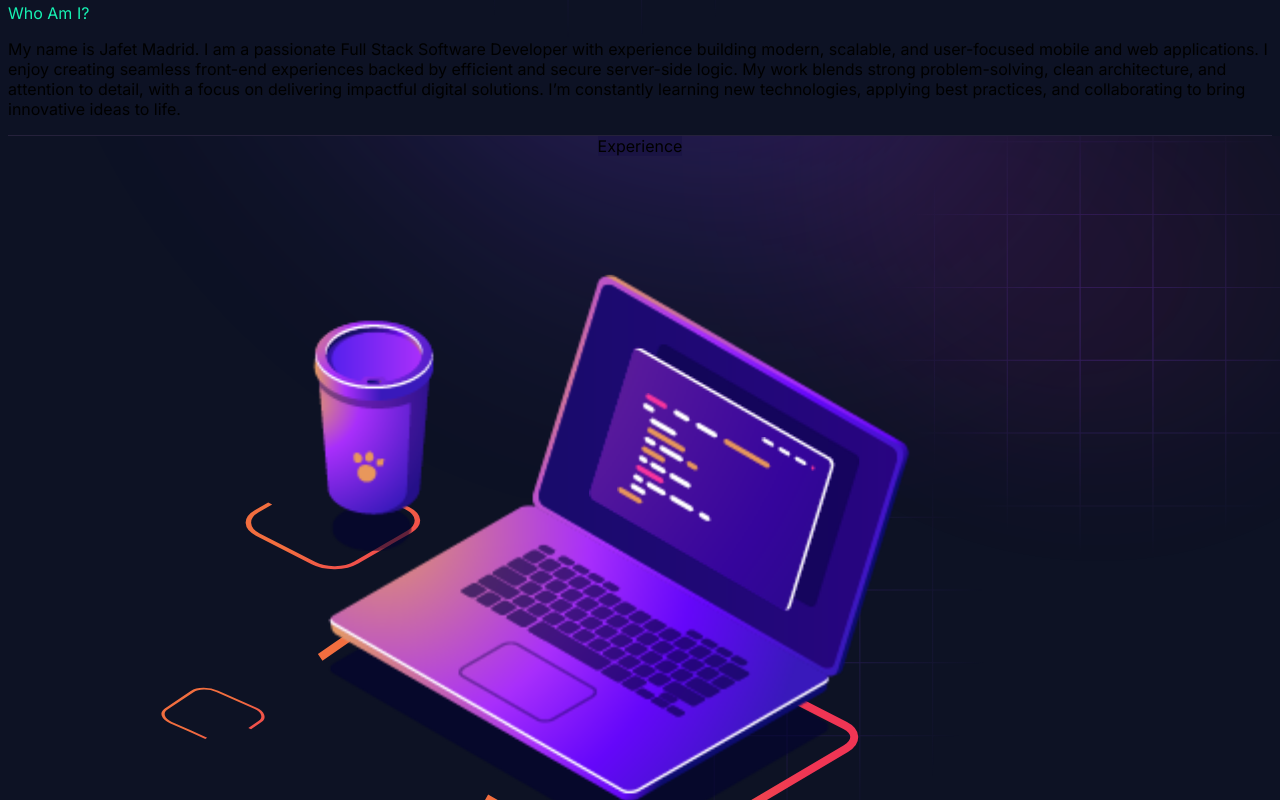
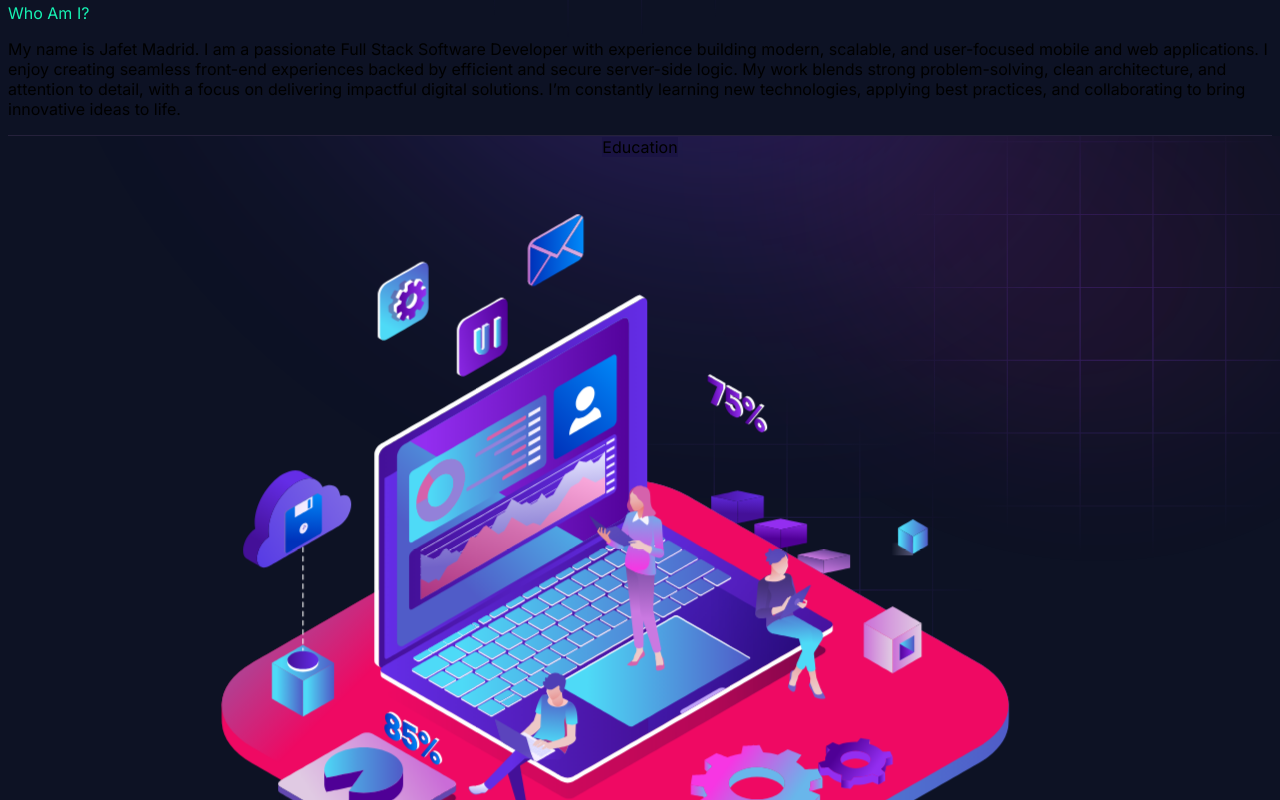
Before and after one commit to JaffMadrid/DeveloperPorftolio, a Next.js app: page / in a window 1280 px wide. Shown: the part 1500-2300 px from the top of the page. Built offline with nearby package versions, Linux system fonts and the light colour scheme.

Commit message:
Adding education

```diff
--- a/app/page.js
+++ b/app/page.js
@@ -6,6 +6,7 @@ import dynamic from 'next/dynamic';
 const HeroSection = dynamic(() => import("./components/homepage/hero-section"), { ssr: false });
 const AboutSection = dynamic(() => import("./components/homepage/about"), { ssr: false });
 const Experience = dynamic(() => import("./components/homepage/experience"), { ssr: false });
+const Education = dynamic(() => import("./components/homepage/education"), { ssr: false });
 const Skills = dynamic(() => import("./components/homepage/skills"), { ssr: false });
 const Projects = dynamic(() => import("./components/homepage/projects"), { ssr: false });
 const ContactSection = dynamic(() => import("./components/homepage/contact"), { ssr: false });
@@ -15,6 +16,7 @@ export default function Home() {
     <>
       <HeroSection />
       <AboutSection />
+      <Education />
       <Experience />
       <Skills />
       <Projects />
```
